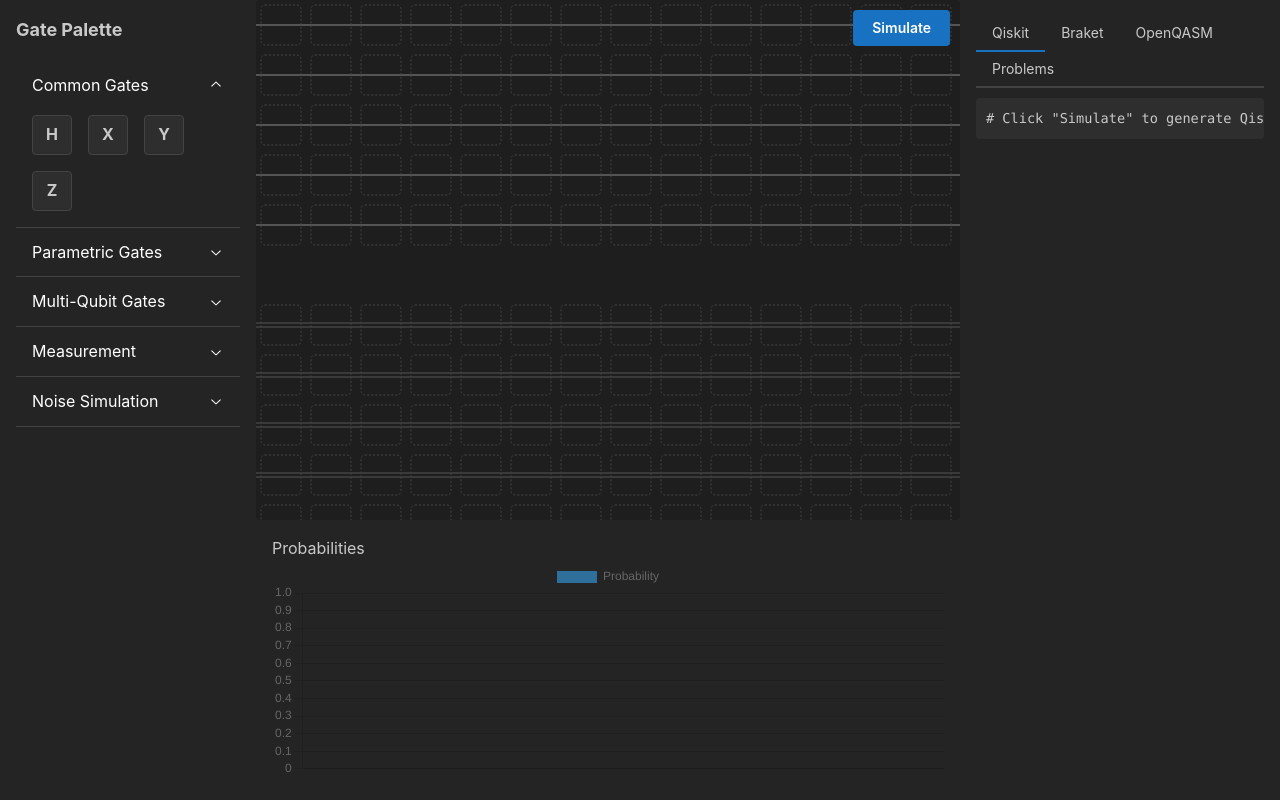
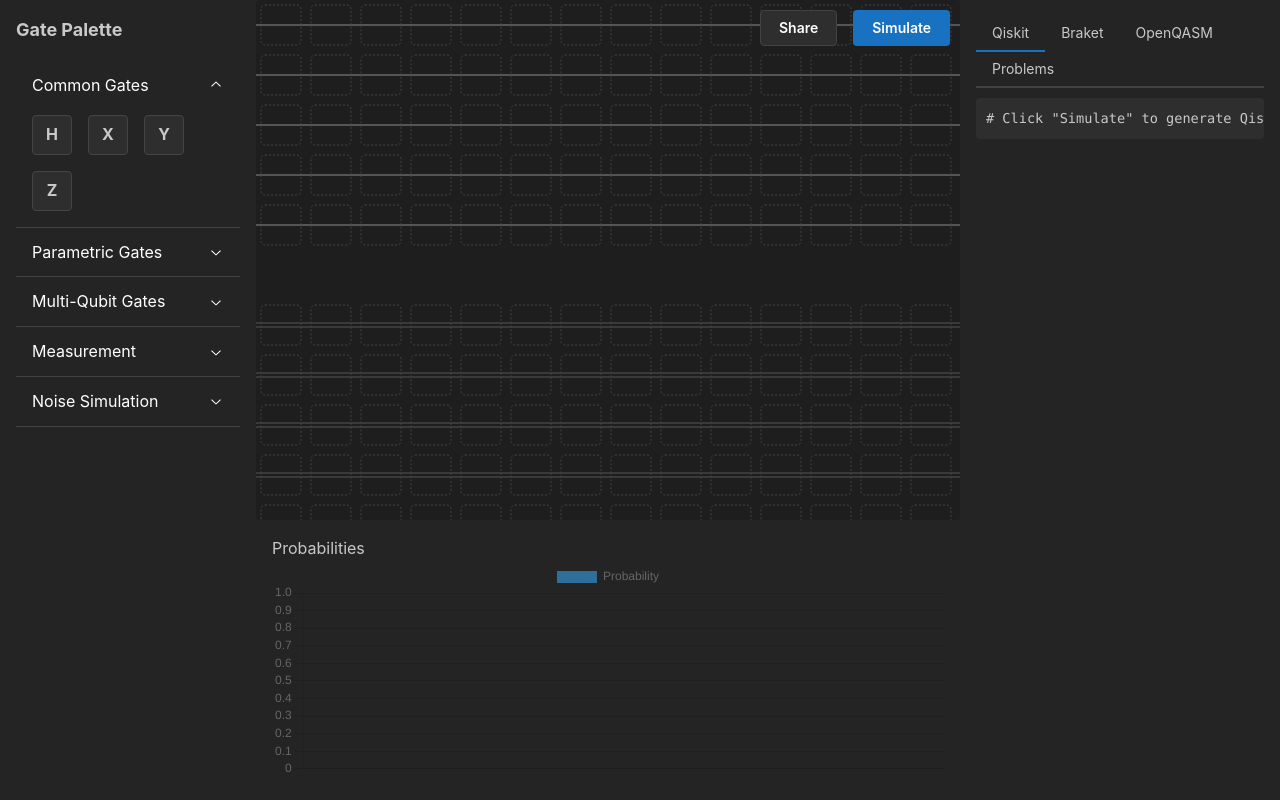
Before and after one commit to Faiz-k490/Qcuit.com, a React (Create React App) app in the folder frontend/: page / in a window 1280 px wide. Built offline with nearby package versions, Linux system fonts and the light colour scheme.

Commit message:
feat: Rebuild stateless sharing feature\n\n- Added URL load hook to parse ?circuit= and load circuitState\n- Implemented getShareableLink to copy shareable URL\n- Updated UI with Share + Simulate buttons in CircuitGrid panel

```diff
--- a/frontend/src/App.tsx
+++ b/frontend/src/App.tsx
@@ -1,5 +1,5 @@
 import { useState, useEffect } from 'react';
-import { Box, Button, Center, Paper, Text } from '@mantine/core';
+import { Box, Button, Center, Paper, Text, Group } from '@mantine/core';
 import { notifications } from '@mantine/notifications';
 import { modals } from '@mantine/modals';
 import {
@@ -84,6 +84,35 @@ function App() {
       window.removeEventListener('mousemove', handleMouseMove);
     };
   }, [activeDragItem]);
+
+  // --- HOOK FOR LOADING STATE FROM URL ---
+  useEffect(() => {
+    try {
+      const urlParams = new URLSearchParams(window.location.search);
+      const sharedState = urlParams.get('circuit');
+
+      if (sharedState) {
+        const stateString = atob(sharedState);
+        const loadedState: CircuitState = JSON.parse(stateString);
+
+        if (loadedState.numQubits && loadedState.gates) {
+          setCircuitState(loadedState);
+          notifications.show({
+            title: 'Circuit Loaded',
+            message: 'Successfully loaded shared circuit.',
+            color: 'blue',
+          });
+        }
+      }
+    } catch (error) {
+      console.error('Failed to load shared circuit:', error);
+      notifications.show({
+        title: 'Load Error',
+        message: 'Could not load shared circuit.',
+        color: 'red',
+      });
+    }
+  }, []);
 
   // --- D&D Handlers ---
   // --- D&D Handlers ---
@@ -279,6 +308,32 @@ function App() {
     }
   }
 
+  // --- SHARE FUNCTION ---
+  function getShareableLink() {
+    try {
+      const stateString = JSON.stringify(circuitState);
+      const base64State = btoa(stateString);
+
+      const url = new URL(window.location.href);
+      url.search = '';
+      url.searchParams.set('circuit', base64State);
+
+      navigator.clipboard.writeText(url.toString());
+      notifications.show({
+        title: 'Link Copied!',
+        message: 'Your circuit is copied to the clipboard.',
+        color: 'blue',
+      });
+    } catch (error) {
+      console.error('Failed to create shareable link:', error);
+      notifications.show({
+        title: 'Error',
+        message: 'Could not create shareable link.',
+        color: 'red',
+      });
+    }
+  }
+
   return (
     <DndContext
       sensors={sensors}
@@ -302,12 +357,12 @@ function App() {
             <PanelGroup direction="vertical">
               <Panel defaultSize={65} minSize={40}>
                   <Paper style={{ height: '100%', position: 'relative', overflow: 'hidden' }}>
-                  <Button
-                    onClick={onSimulateClick}
-                    style={{ position: 'absolute', top: 10, right: 10, zIndex: 100 }}
-                  >
-                    Simulate
-                  </Button>
+                  <Box style={{ position: 'absolute', top: 10, right: 10, zIndex: 100 }}>
+                    <Group>
+                      <Button onClick={getShareableLink} variant="default">Share</Button>
+                      <Button onClick={onSimulateClick}>Simulate</Button>
+                    </Group>
+                  </Box>
 
                     {/* --- UPDATE: Pass pendingGate and mousePosition --- */}
                   <CircuitGrid
```
